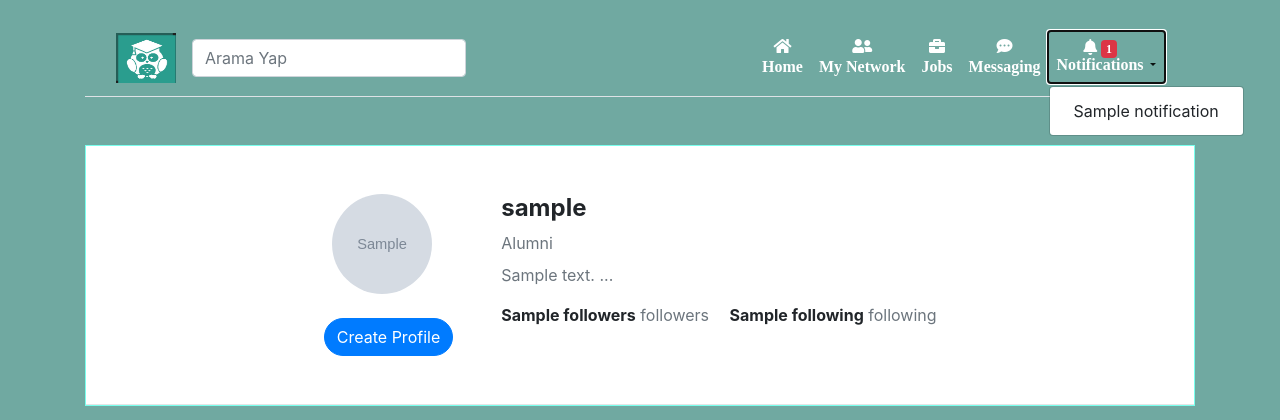
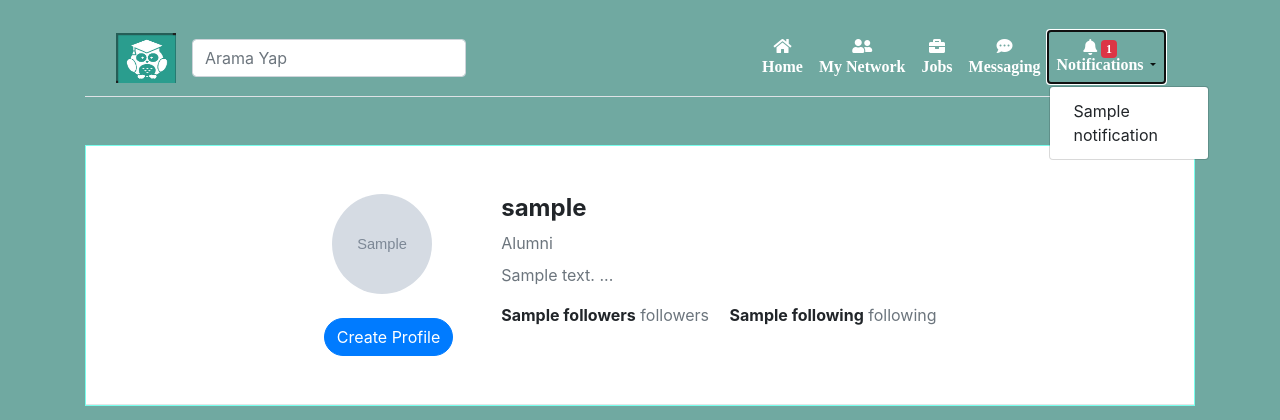
Before and after one commit to Vimmi05/Peerfluence, a Django app: template website/templates/website/profile.html in a window 1280 px wide, after a click that opens the changed part. Shown: the top 420 px of the page. Run offline with Django 4.2, Linux system fonts and the light colour scheme; data comes from the database, SQL or seed files in the repository; the template is opened without the code that fills it: values that come from a table or form of the project are taken from there, most other values are stand-ins (such as "Sample title", 1, 10 or a date in 2020); grey boxes marked "Sample" are stand-in pictures; some libraries are stand-ins or nearby versions.

Commit message:
new notification

```diff
--- a/website/templates/website/profile.html
+++ b/website/templates/website/profile.html
@@ -102,6 +102,13 @@
       i {
         color: white;
       }
+      .dropdown-menu {
+            max-height: 400px;
+            overflow-y: auto;
+        }
+        .dropdown-item {
+            white-space: normal;
+        }
     </style>
     {% endblock css %}
   </head>
```
